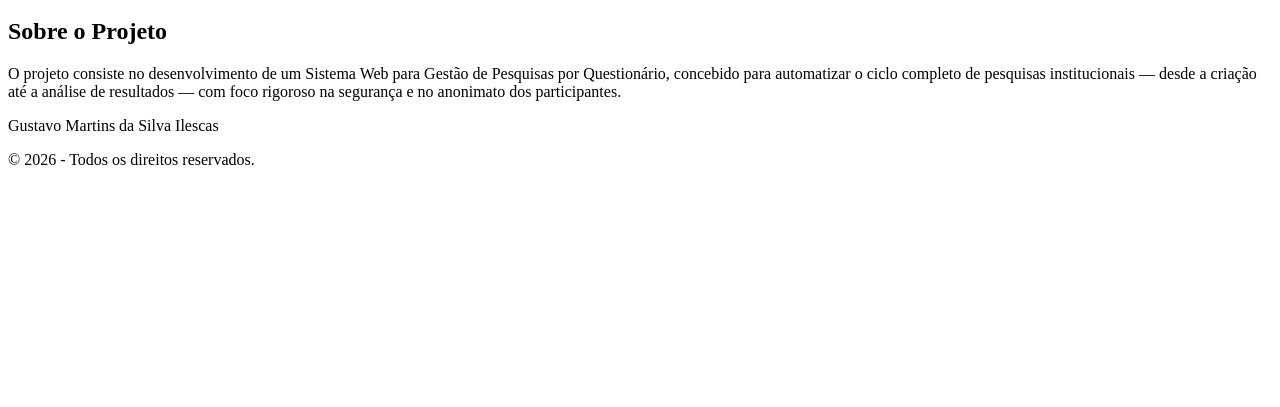
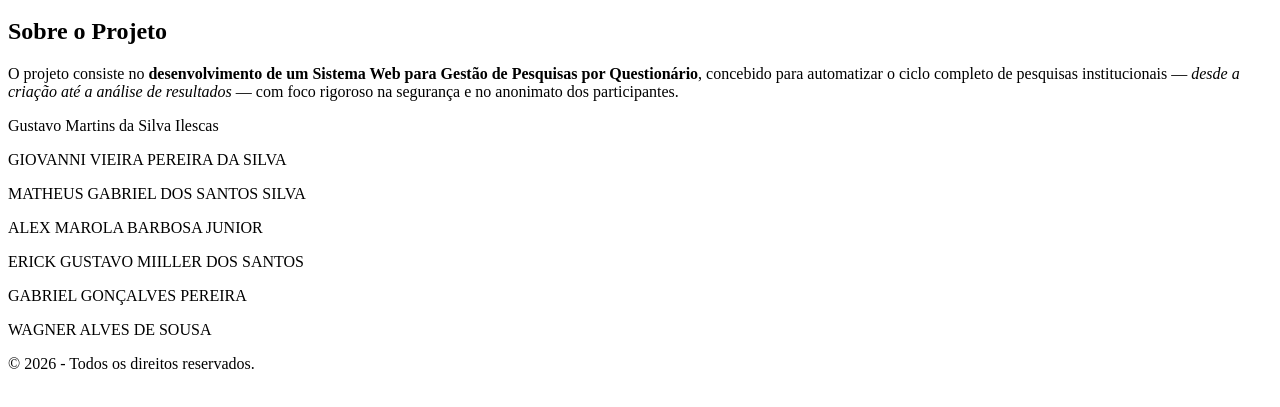
Before and after one commit to GustavoIlescas/Dev-web-Trabalho-Pazin, a plain HTML site: page index.html in a window 1280 px wide. Shown: the part 165-572 px from the top of the page. Drawn offline with Linux system fonts and the light colour scheme.

Commit message:
Adicionado <footer> com todos os nomes em todas as páginas

```diff
--- a/index.html
+++ b/index.html
@@ -22,16 +22,22 @@
     <section id="Sobre">
       <h2>Sobre o Projeto</h2>
       <p>
-        O projeto consiste no desenvolvimento de um Sistema Web para Gestão de
-        Pesquisas por Questionário, concebido para automatizar o ciclo completo
-        de pesquisas institucionais — desde a criação até a análise de
-        resultados — com foco rigoroso na segurança e no anonimato dos
+        O projeto consiste no <strong>desenvolvimento de um Sistema Web para Gestão de
+        Pesquisas por Questionário</strong>, concebido para automatizar o ciclo completo
+        de pesquisas institucionais — <i>desde a criação até a análise de
+        resultados</i> — com foco rigoroso na segurança e no anonimato dos
         participantes.
       </p>
     </section>
 
     <footer>
       <p>Gustavo Martins da Silva Ilescas</p>
+      <p>GIOVANNI VIEIRA PEREIRA DA SILVA</p>
+      <p>MATHEUS GABRIEL DOS SANTOS SILVA</p>
+      <p>ALEX MAROLA BARBOSA JUNIOR</p>
+      <p>ERICK GUSTAVO MIILLER DOS SANTOS</p>
+      <p>GABRIEL GONÇALVES PEREIRA</p>
+      <p>WAGNER ALVES DE SOUSA</p>
       <p>&copy; 2026 - Todos os direitos reservados.</p>
     </footer>
   </body>
```
